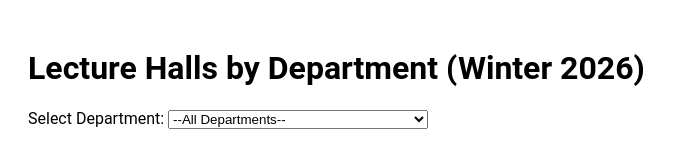
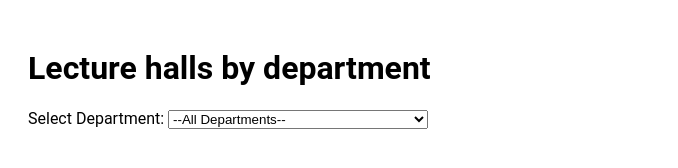
Before and after one commit to henrding/dailynexus, a plain HTML site: page index.html in a window 1280 px wide. Shown: the whole page, without its empty margins (0-678 px from the left). Drawn offline with Linux system fonts and the light colour scheme; a script that the page names is missing.

Commit message:
Update index.html

```diff
--- a/index.html
+++ b/index.html
@@ -3,7 +3,7 @@
 <head>
 <meta charset="UTF-8">
 <meta name="viewport" content="width=device-width, initial-scale=1.0">
-<title>Lecture Halls by Department (Winter 2026)</title>
+<title>Lecture halls by department</title>
 <style>
   body { font-family: Roboto, sans-serif; padding: 20px; }
   #chart-container > div { display: none; margin-top: 20px; }
@@ -11,7 +11,7 @@
 </head>
 <body>
 
-<h1>Lecture Halls by Department (Winter 2026)</h1>
+<h1>Lecture halls by department</h1>
 
 <label for="department-select">Select Department:</label>
 <select id="department-select">
```
